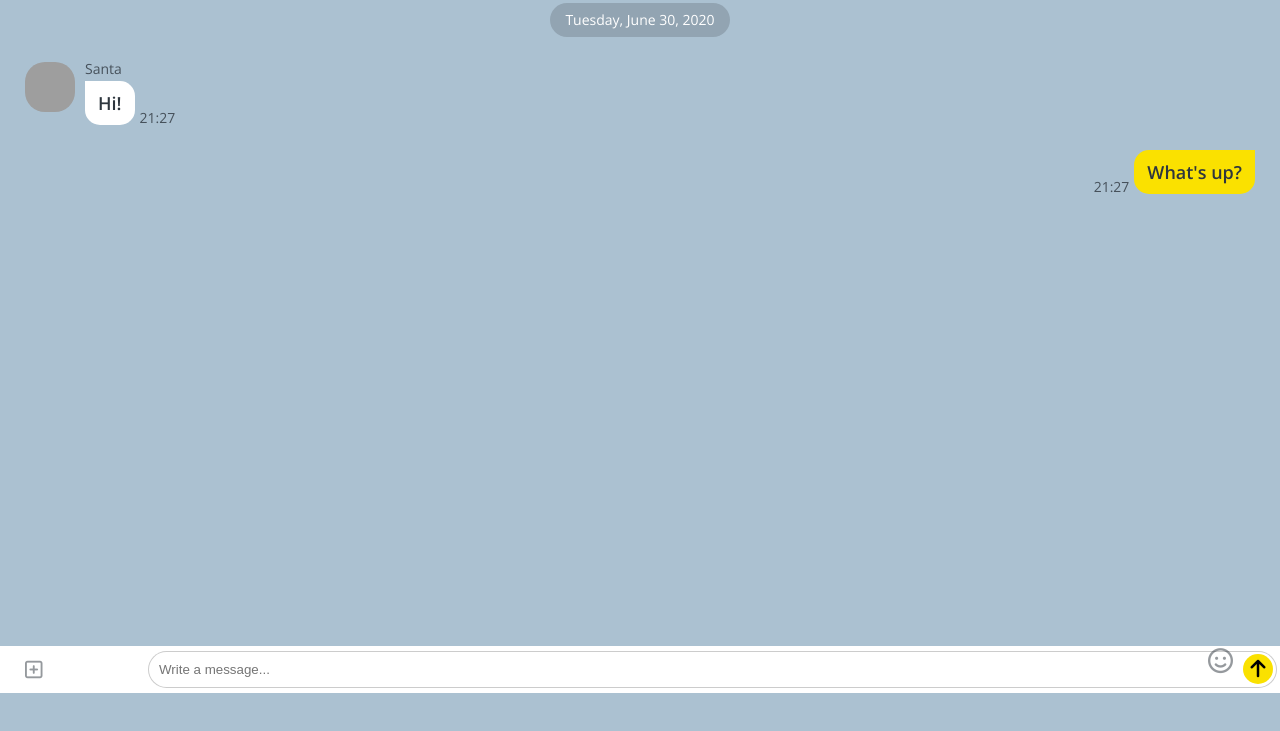
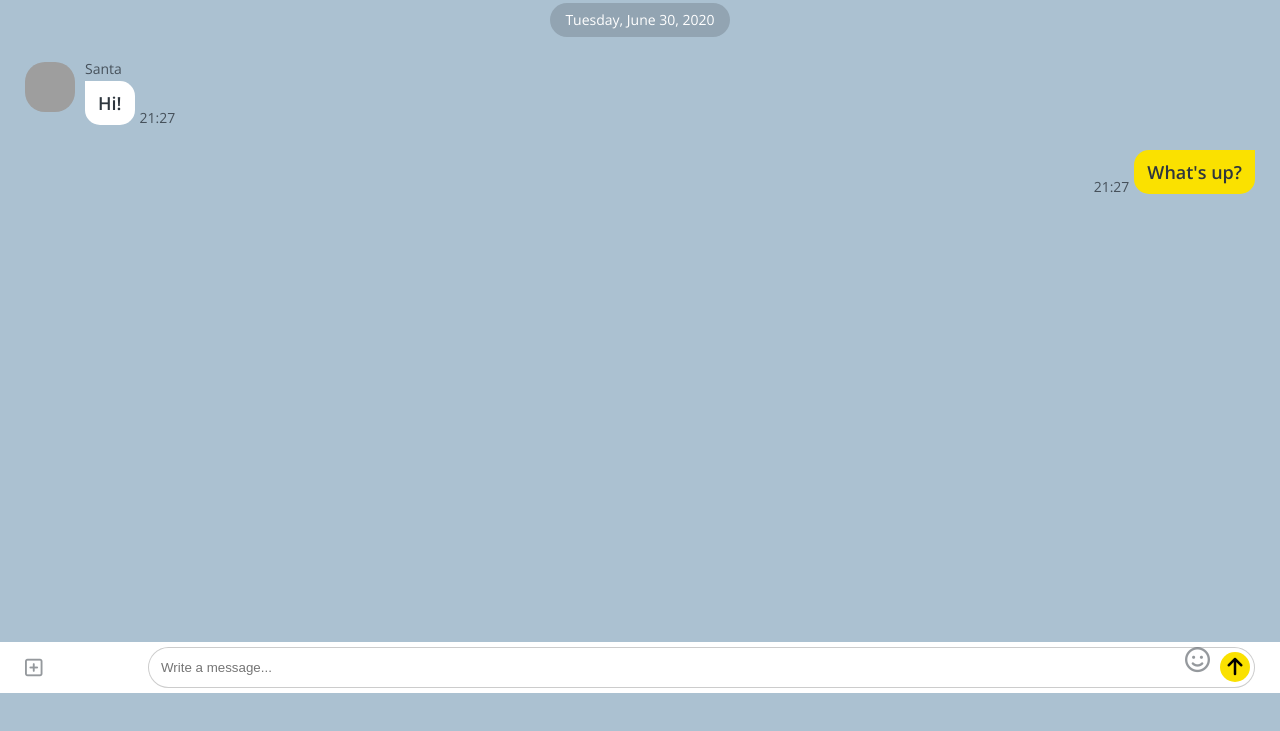
Before and after one commit to Eosdia/kokoa-clone-2022, a plain HTML site: page chatting.html in a window 1280 px wide. Shown: the part 107-838 px from the top of the page. Drawn offline with nearby package versions, Linux system fonts and the light colour scheme; grey boxes are pictures that could not be loaded.

Commit message:
chatting__message-input--update

```diff
--- a/css/screens/chatting.css
+++ b/css/screens/chatting.css
@@ -93,25 +93,27 @@
 }
 .reply .reply__column:last-child {
   width: 90%;
+  position: relative;
 }
 .reply i {
   opacity: 0.5;
 }
 .reply input {
-  padding: 10px;
+  padding: 12px;
   width: 100%;
   border: var(--main-border);
-  border-radius: 20px;
+  border-radius: 25px;
+  box-sizing: border-box;
 }
 .reply__column:last-child > i,
 .reply__column:last-child button {
   position: absolute;
-  right: 7px;
-  top: 8px;
+  right: 5px;
+  top: 5px;
 }
 .reply__column:last-child > i {
-  right: 47px;
-  top: 15px;
+  right: 45px;
+  top: 13px;
   font-size: 25px;
 }
 .reply__column button {
```
